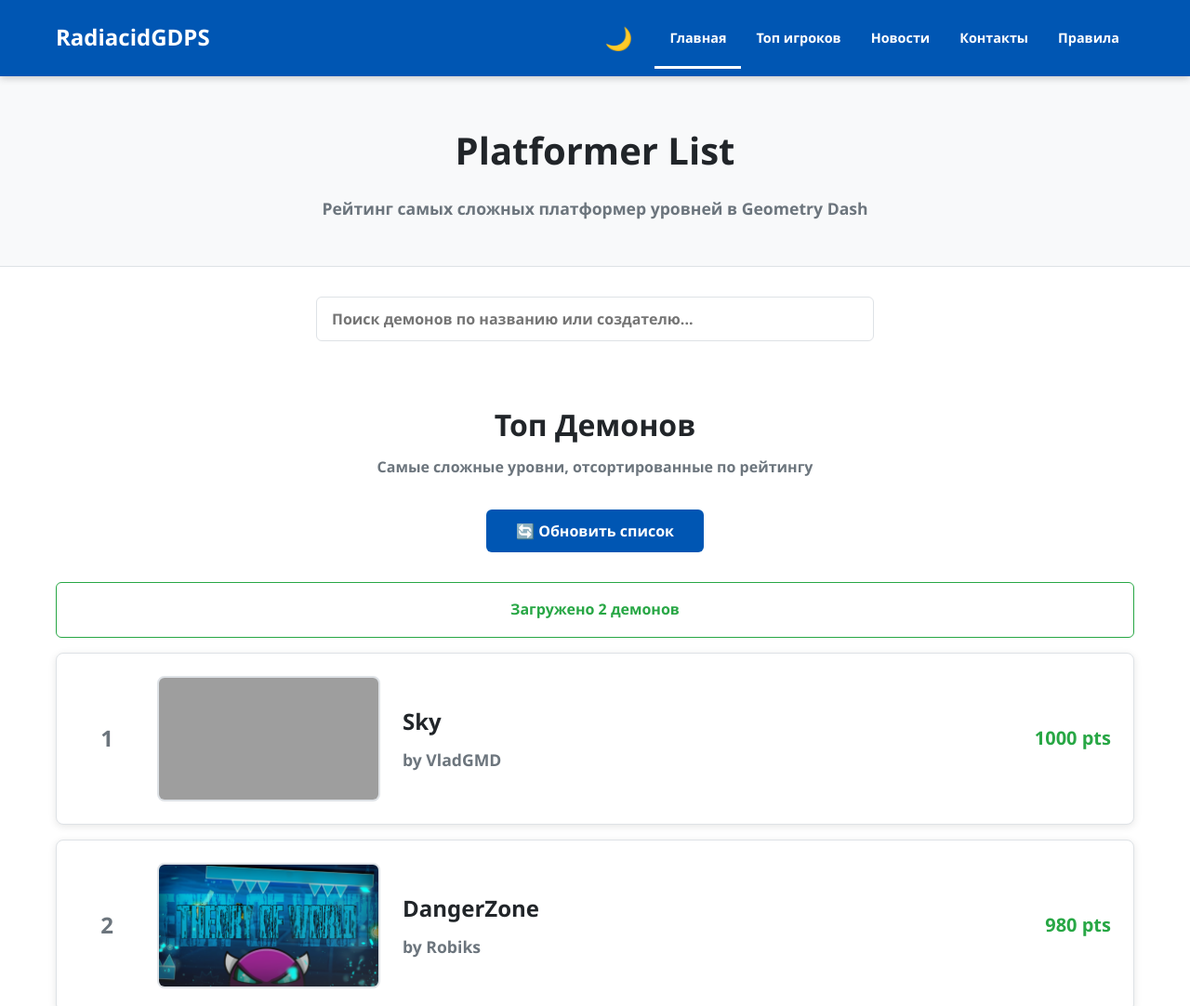
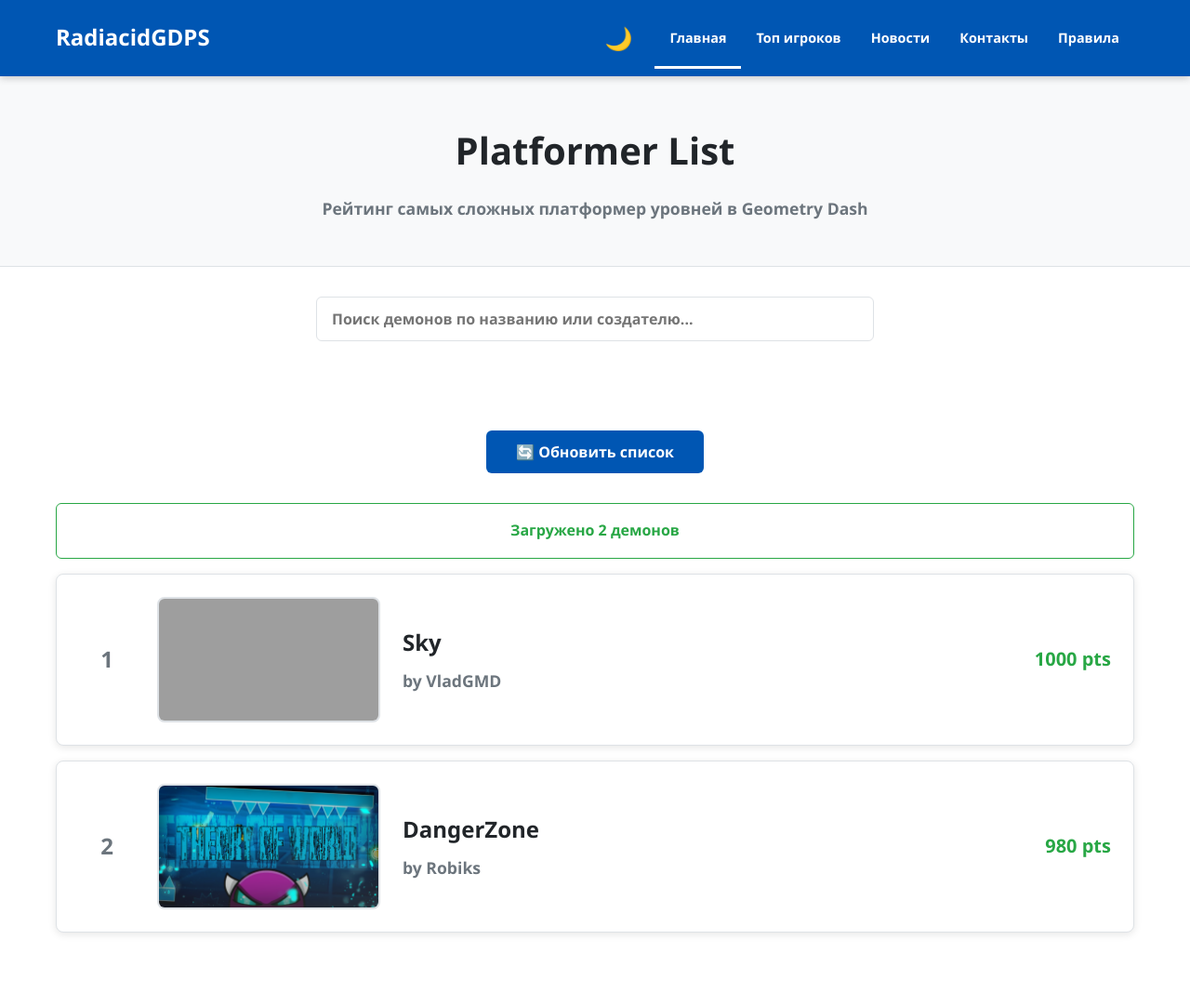
Before and after one commit to maynnank-cmyk/RadiacidGDPSPlatformerlist, a website: page index.html in a window 1280 px wide. Shown: the top 1082 px of the page at 93% size. Drawn offline with Linux system fonts and the light colour scheme; grey boxes are pictures that could not be loaded.

Commit message:
Update index.html

```diff
--- a/index.html
+++ b/index.html
@@ -590,8 +590,7 @@
     <section class="demon-list">
         <div class="container">
             <div class="list-header">
-                <h2>Топ Демонов</h2>
-                <p>Самые сложные уровни, отсортированные по рейтингу</p>
+
             </div>
 
             <button class="refresh-btn" onclick="refreshData()">
```
